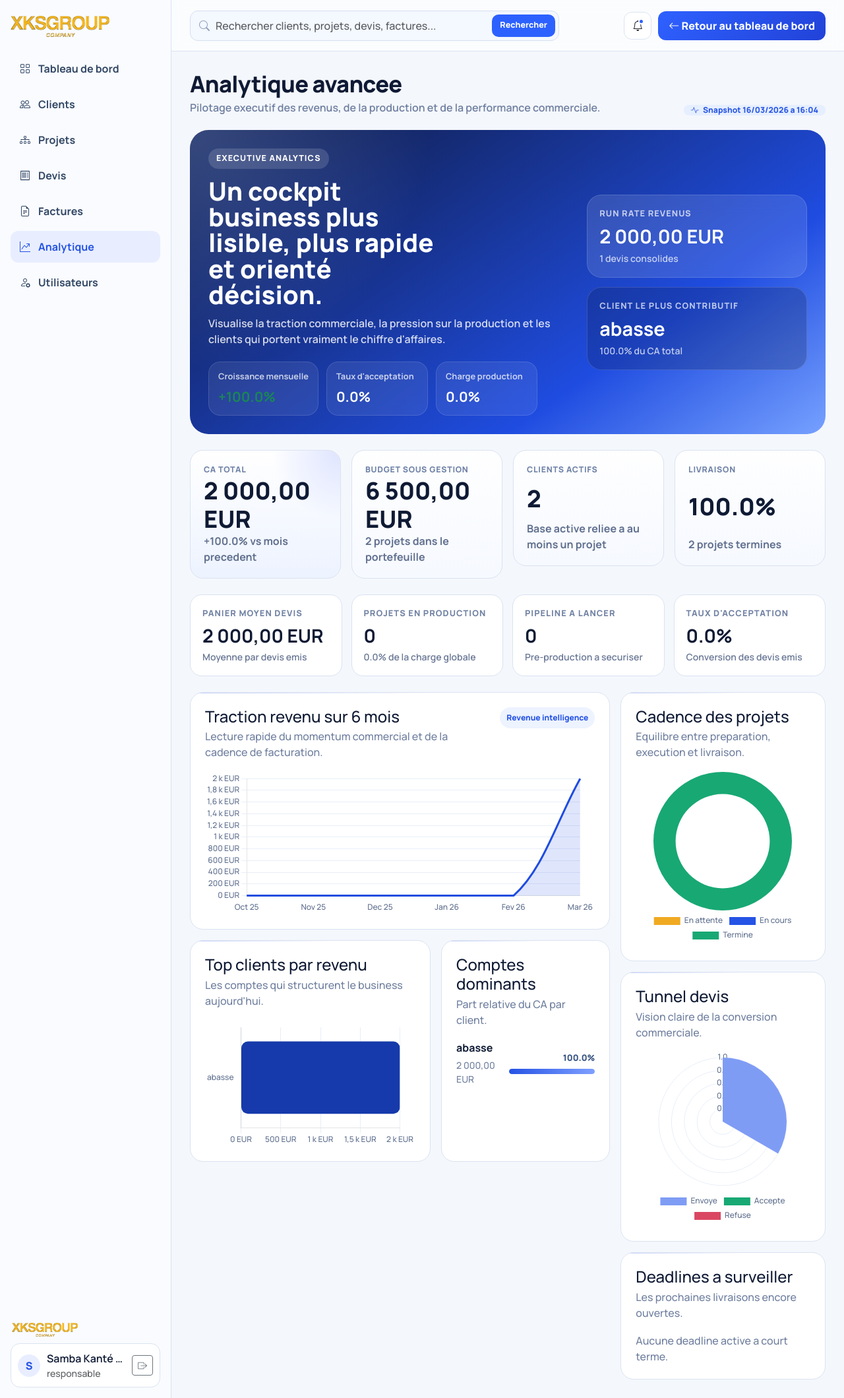
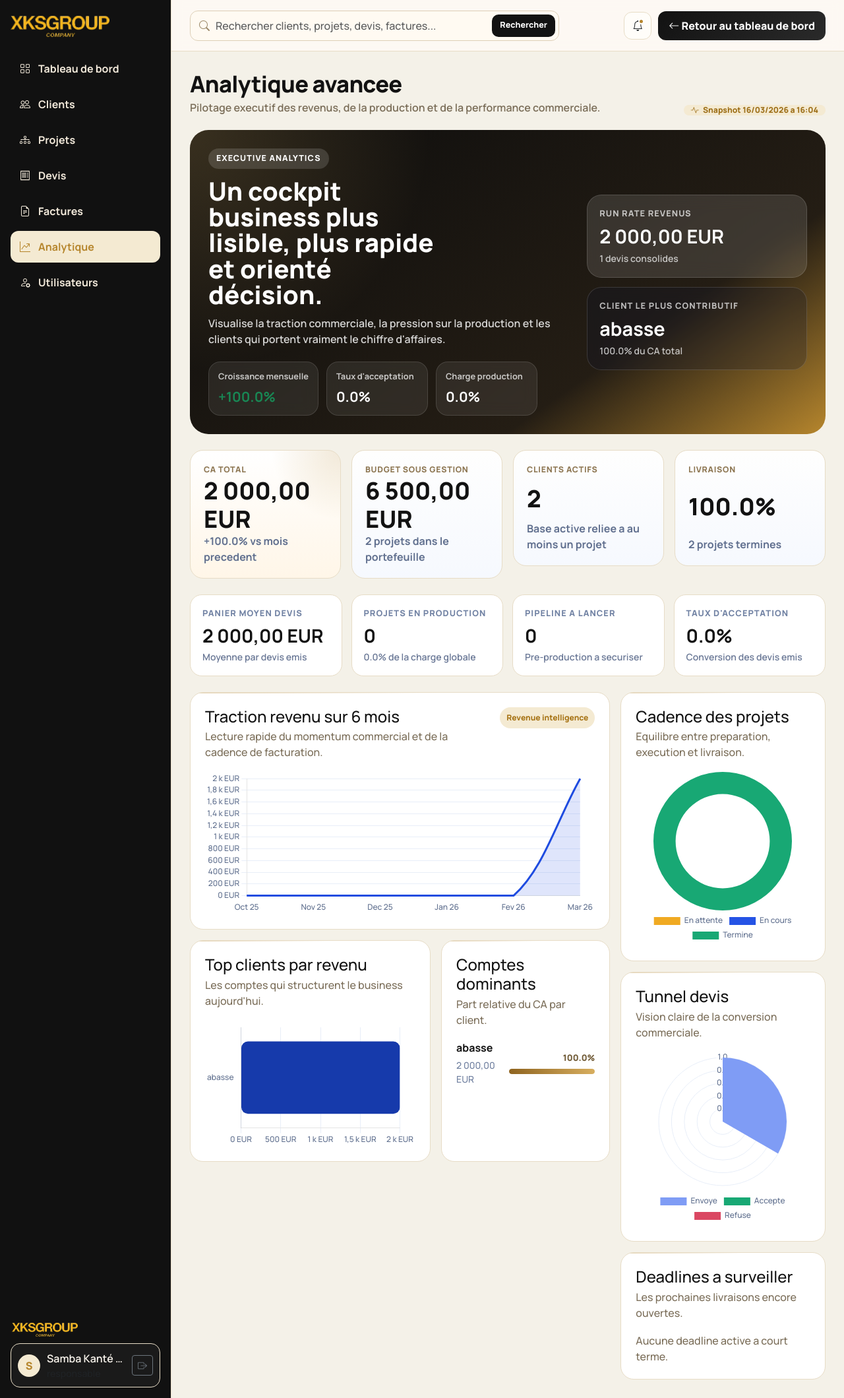
Before and after one commit to machine-update/mincrmxksgroup, a Flask app: page /analytics in a window 1280 px wide. Shown: the whole page at 66% size. Run offline with Flask 3, Linux system fonts and the light colour scheme; a user stored in the database is signed in.

Commit message:
Update CRM theme to black and gold

```diff
--- a/static/css/styles.css
+++ b/static/css/styles.css
@@ -1,16 +1,16 @@
 @import url('https://fonts.googleapis.com/css2?family=Manrope:wght@500;600;700;800&display=swap');
 
 :root {
-  --bg: #f4f7fc;
+  --bg: #f4f1e8;
   --surface: #ffffff;
-  --surface-soft: #eef3fb;
-  --line: #dbe3f1;
-  --ink: #0f1a34;
-  --muted: #6f7f9f;
-  --accent: #2553e5;
-  --accent-soft: #e8eeff;
+  --surface-soft: #f7f1e2;
+  --line: #e7dcc6;
+  --ink: #121212;
+  --muted: #7a6d58;
+  --accent: #b6862d;
+  --accent-soft: #f4ead2;
   --success: #18a874;
-  --warning: #f0aa22;
+  --warning: #b6862d;
   --danger: #da4762;
   --radius-xl: 20px;
   --radius-lg: 16px;
@@ -35,7 +35,7 @@ body {
 }
 
 .app-sidebar {
-  background: #f9fbff;
+  background: #111111;
   border-right: 1px solid var(--line);
   padding: 24px 16px 16px;
   display: flex;
@@ -109,14 +109,14 @@ body {
   padding: 12px 14px;
   border-radius: 12px;
   text-decoration: none;
-  color: #324764;
+  color: #f3eadb;
   font-weight: 700;
   transition: all 0.2s ease;
 }
 
 .side-link:hover {
-  background: #eef3ff;
-  color: #2045c5;
+  background: #1c1c1c;
+  color: #e0b056;
 }
 
 .side-link.active {
@@ -128,7 +128,8 @@ body {
   border: 1px solid var(--line);
   border-radius: 14px;
   padding: 10px;
-  background: #fff;
+  background: #1a1a1a;
+  color: #f8f3eb;
   display: flex;
   align-items: center;
   gap: 10px;
@@ -183,7 +184,7 @@ body {
   align-items: center;
   justify-content: space-between;
   gap: 20px;
-  background: rgba(255, 255, 255, 0.65);
+  background: rgba(255, 251, 245, 0.8);
   backdrop-filter: blur(8px);
   position: sticky;
   top: 0;
@@ -201,21 +202,21 @@ body {
   left: 14px;
   top: 50%;
   transform: translateY(-50%);
-  color: #8fa0be;
+  color: #9b8969;
 }
 
 .search-wrap input {
   height: 46px;
   border-radius: 12px;
-  border: 1px solid #d6e0f0;
+  border: 1px solid #ddcfb7;
   padding-left: 38px;
   padding-right: 122px;
-  background: #f4f8ff;
+  background: #fffaf2;
 }
 
 .search-wrap input:focus {
-  border-color: #95adff;
-  box-shadow: 0 0 0 0.2rem rgba(56, 102, 255, 0.15);
+  border-color: #d1a247;
+  box-shadow: 0 0 0 0.2rem rgba(182, 134, 45, 0.16);
 }
 
 .top-search-form {
@@ -230,7 +231,7 @@ body {
   height: 34px;
   border: 0;
   border-radius: 10px;
-  background: #2d61ff;
+  background: #121212;
   color: #fff;
   font-size: 0.78rem;
   font-weight: 800;
@@ -245,7 +246,7 @@ body {
 
 .btn-icon {
   border: 1px solid var(--line);
-  background: #fff;
+  background: #fffdf9;
   width: 42px;
   height: 42px;
   border-radius: 12px;
@@ -255,7 +256,7 @@ body {
   width: 9px;
   height: 9px;
   border-radius: 50%;
-  background: #2d61ff;
+  background: var(--accent);
   position: absolute;
   right: 10px;
   top: 9px;
@@ -387,7 +388,7 @@ body {
 
 .kpi-label {
   margin: 0;
-  color: #6f82a7;
+  color: #8d7652;
   font-weight: 800;
   text-transform: uppercase;
   letter-spacing: 0.06em;
@@ -457,8 +458,8 @@ body {
 }
 
 .status-pill.progress {
-  background: #e6efff;
-  color: #2a57e4;
+  background: #f4ead2;
+  color: #9d6f18;
 }
 
 .status-pill.done {
@@ -492,7 +493,7 @@ body {
 .form-control,
 .form-select,
 textarea.form-control {
-  border: 1px solid #d7e1f2;
+  border: 1px solid #ddcfb7;
   border-radius: 12px;
   padding: 0.62rem 0.85rem;
 }
@@ -500,13 +501,13 @@ textarea.form-control {
 .form-control:focus,
 .form-select:focus,
 textarea.form-control:focus {
-  border-color: #95adff;
-  box-shadow: 0 0 0 0.2rem rgba(56, 102, 255, 0.16);
+  border-color: #d1a247;
+  box-shadow: 0 0 0 0.2rem rgba(182, 134, 45, 0.16);
 }
 
 .btn-primary-modern {
   border: none;
-  background: linear-gradient(135deg, #2f61ff, #2142d8);
+  background: linear-gradient(135deg, #121212, #2a2a2a);
   color: #fff;
   border-radius: 12px;
   padding: 10px 16px;
@@ -671,8 +672,8 @@ textarea.form-control:focus {
   padding: 28px;
   border-radius: 28px;
   background:
-    radial-gradient(circle at top left, rgba(130, 166, 255, 0.34), transparent 34%),
-    linear-gradient(145deg, #0f1838, #1f4ce0 70%, #76a1ff);
+    radial-gradient(circle at top left, rgba(212, 172, 95, 0.22), transparent 34%),
+    linear-gradient(145deg, #0d0d0d, #241d14 70%, #b6862d);
   color: #fff;
   overflow: hidden;
 }
@@ -790,8 +791,8 @@ textarea.form-control:focus {
 
 .analytics-stat-card.analytics-stat-primary {
   background:
-    radial-gradient(circle at top right, rgba(76, 108, 255, 0.18), transparent 35%),
-    linear-gradient(180deg, #ffffff, #edf3ff);
+    radial-gradient(circle at top right, rgba(182, 134, 45, 0.18), transparent 35%),
+    linear-gradient(180deg, #ffffff, #fff6e8);
 }
 
 .analytics-stat-card p {
@@ -847,7 +848,7 @@ textarea.form-control:focus {
   inset: 0 auto auto 0;
   width: 100%;
   height: 1px;
-  background: linear-gradient(90deg, rgba(37, 83, 229, 0.28), transparent 60%);
+  background: linear-gradient(90deg, rgba(182, 134, 45, 0.38), transparent 60%);
 }
 
 .analytics-panel-head {
@@ -860,8 +861,8 @@ textarea.form-control:focus {
 
 .analytics-badge {
   border-radius: 999px;
-  background: #edf3ff;
-  color: #2553e5;
+  background: #f4ead2;
+  color: #a77416;
   font-size: 0.75rem;
   font-weight: 800;
   padding: 7px 10px;
@@ -897,7 +898,7 @@ textarea.form-control:focus {
 
 .analytics-share span {
   text-align: right;
-  color: #34517f;
+  color: #6e5833;
   font-size: 0.82rem;
   font-weight: 800;
 }
@@ -905,7 +906,7 @@ textarea.form-control:focus {
 .analytics-share-bar {
   height: 8px;
   border-radius: 999px;
-  background: #edf2fb;
+  background: #f2eadc;
   overflow: hidden;
 }
 
@@ -913,7 +914,7 @@ textarea.form-control:focus {
   display: block;
   height: 100%;
   border-radius: 999px;
-  background: linear-gradient(90deg, #2553e5, #7fa0ff);
+  background: linear-gradient(90deg, #8f6420, #d7ae5f);
 }
 
 .analytics-deadline-list {
--- a/templates/devis/create.html
+++ b/templates/devis/create.html
@@ -97,7 +97,7 @@
       <hr>
       <div class="d-flex justify-content-between align-items-center">
         <strong>Total TTC</strong>
-        <strong style="font-size:2rem;color:#4b5eff" id="grand-total">{{ quote.montant_total|money if quote else '0,00 EUR' }}</strong>
+        <strong style="font-size:2rem;color:#a77416" id="grand-total">{{ quote.montant_total|money if quote else '0,00 EUR' }}</strong>
       </div>
       <div class="mt-3 d-grid gap-2">
         <label class="form-check"><input class="form-check-input" type="checkbox"> <span class="form-check-label">Demander 30% d'acompte</span></label>
--- a/templates/devis/edit.html
+++ b/templates/devis/edit.html
@@ -97,7 +97,7 @@
       <hr>
       <div class="d-flex justify-content-between align-items-center">
         <strong>Total TTC</strong>
-        <strong style="font-size:2rem;color:#4b5eff" id="grand-total">{{ quote.montant_total|money if quote else '0,00 EUR' }}</strong>
+        <strong style="font-size:2rem;color:#a77416" id="grand-total">{{ quote.montant_total|money if quote else '0,00 EUR' }}</strong>
       </div>
       <div class="mt-3 d-grid gap-2">
         <label class="form-check"><input class="form-check-input" type="checkbox"> <span class="form-check-label">Demander 30% d'acompte</span></label>
```
Also changed, not shown: other parts of static/css/styles.css (+20 -20 lines), templates/clients/list.html (+4 -4 lines), templates/dashboard.html (+11 -11 lines), templates/projects/list.html (+6 -6 lines).
